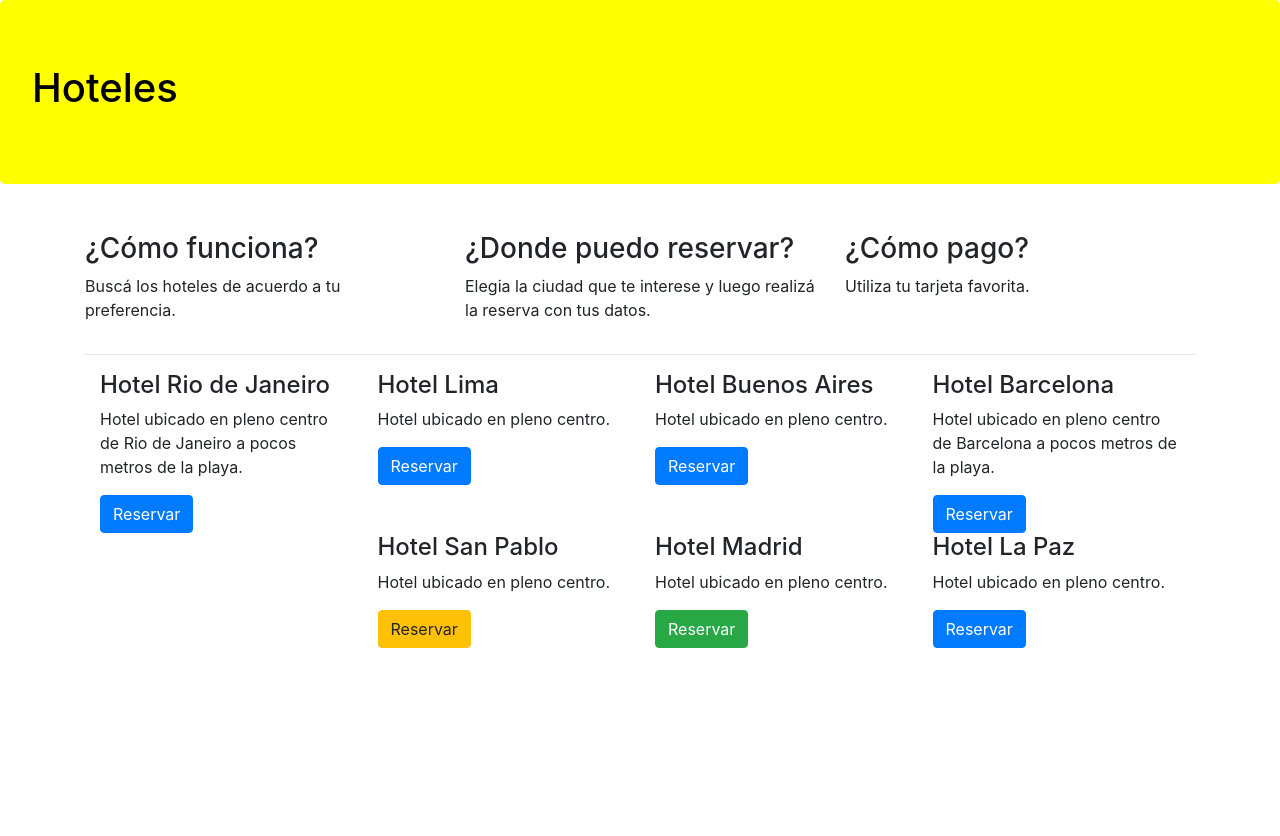
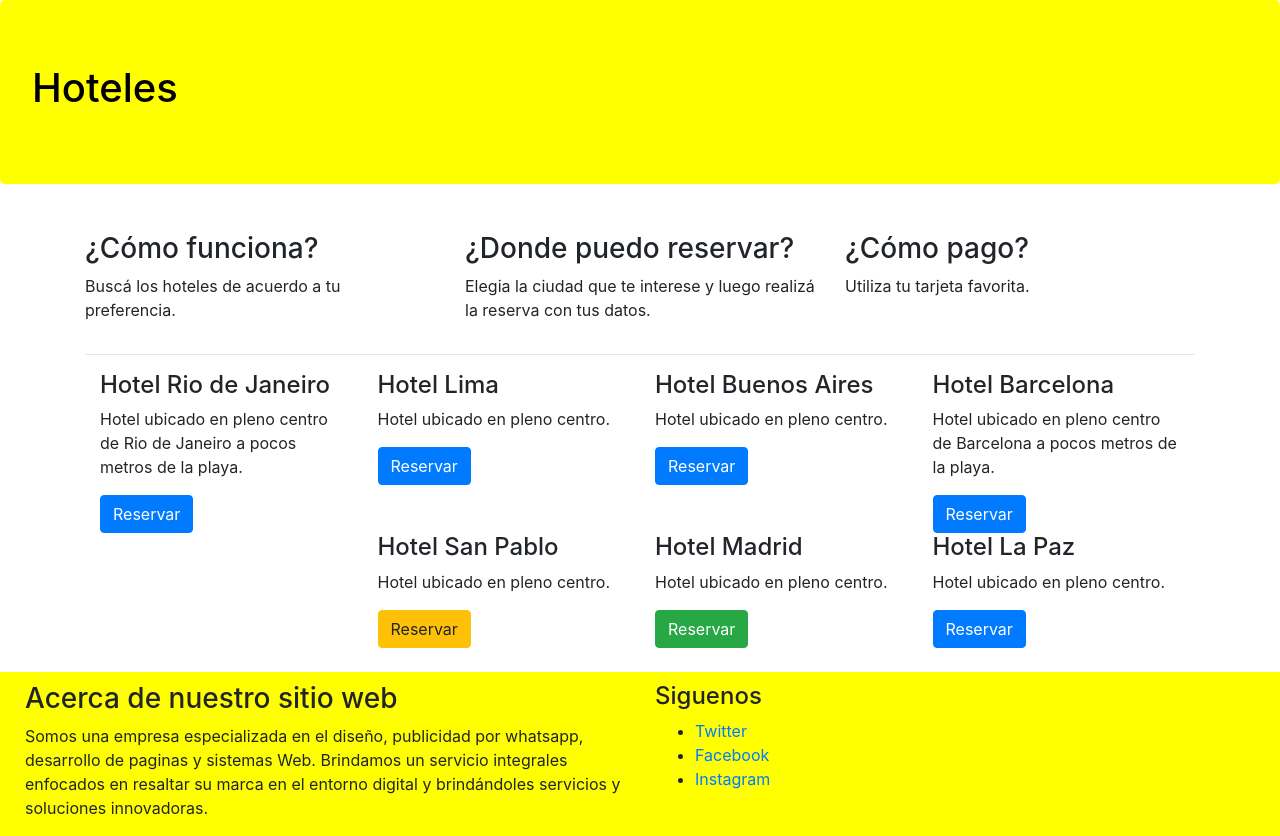
Before and after one commit to guishison/guia-hoteles, a website: page index.html in a window 1280 px wide. Before the commit the page ends 800 px from the top, so only its background shows below. Drawn offline with nearby package versions, Linux system fonts and the light colour scheme.

Commit message:
Se agrego el footer con referencia comercial

```diff
--- a/css/main.css
+++ b/css/main.css
@@ -7,3 +7,6 @@
     background-color: yellow;
     margin-bottom: 0px;
 }
+#Footer .content{
+    display: flex;
+}
--- a/index.html
+++ b/index.html
@@ -9,7 +9,6 @@
     <!-- Bootstrap CSS -->
     <link rel="stylesheet" href="node_modules/bootstrap/dist/css/bootstrap.min.css">
     <link rel="stylesheet" href="css/main.css">
-
     <title>Hoteles</title>
 </head>
 
@@ -92,12 +91,39 @@
             </div>
         </div>
     </div>
-
+<br>
     <!-- Optional JavaScript -->
     <!-- jQuery first, then Popper.js, then Bootstrap JS -->
     <script src="node_modules/jquery/dist/jquery.min.js"></script>
     <script src="node_modules/popper.js/dist/popper.min.js"></script>
     <script src="node_modules/bootstrap/dist/js/bootstrap.min.js"></script>
 </body>
+<footer class="footer" id="Footer">
+    <div class="content">
+        <div class="col-sm-6">
+            <section>
+                <article>
+                    <h3>Acerca de nuestro sitio web</h3>
+                    <p>Somos una empresa especializada en el diseño, publicidad por whatsapp, desarrollo de paginas y
+                        sistemas Web. Brindamos un servicio integrales enfocados en resaltar su marca en el entorno
+                        digital y brindándoles servicios y soluciones innovadoras.</p>
+                </article>
+            </section>
+        </div>
+        <div class="col-sm-6">
+            <section>
+                <h4>Siguenos</h4>
+                <ul class="plain">
+                    <li><a href="https://twitter.com/nagatoshis">Twitter</a></li>
+                    <li><a href="https://fb.me/nagatoshis/">Facebook</a></li>
+                    <li><a href="#">Instagram</a></li>
+
+                </ul>
+            </section>
+        </div>
+
+
+    </div>
+</footer>
 
 </html>
--- a/package.json
+++ b/package.json
@@ -22,6 +22,7 @@
   },
   "dependencies": {
     "bootstrap": "^4.5.2",
+    "fontawesome": "^5.6.3",
     "jquery": "^3.5.1",
     "popper.js": "^1.16.1"
   }
```
Also changed, not shown: 1 other file.
